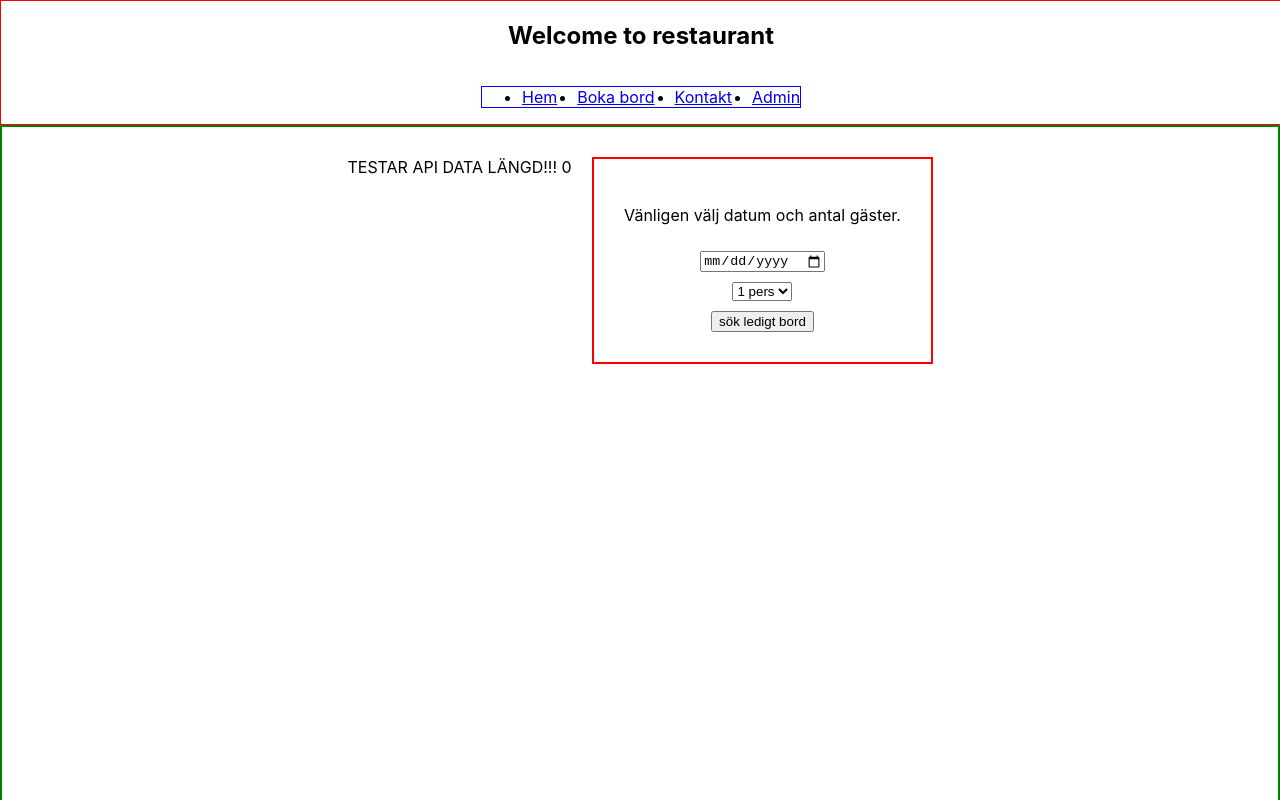
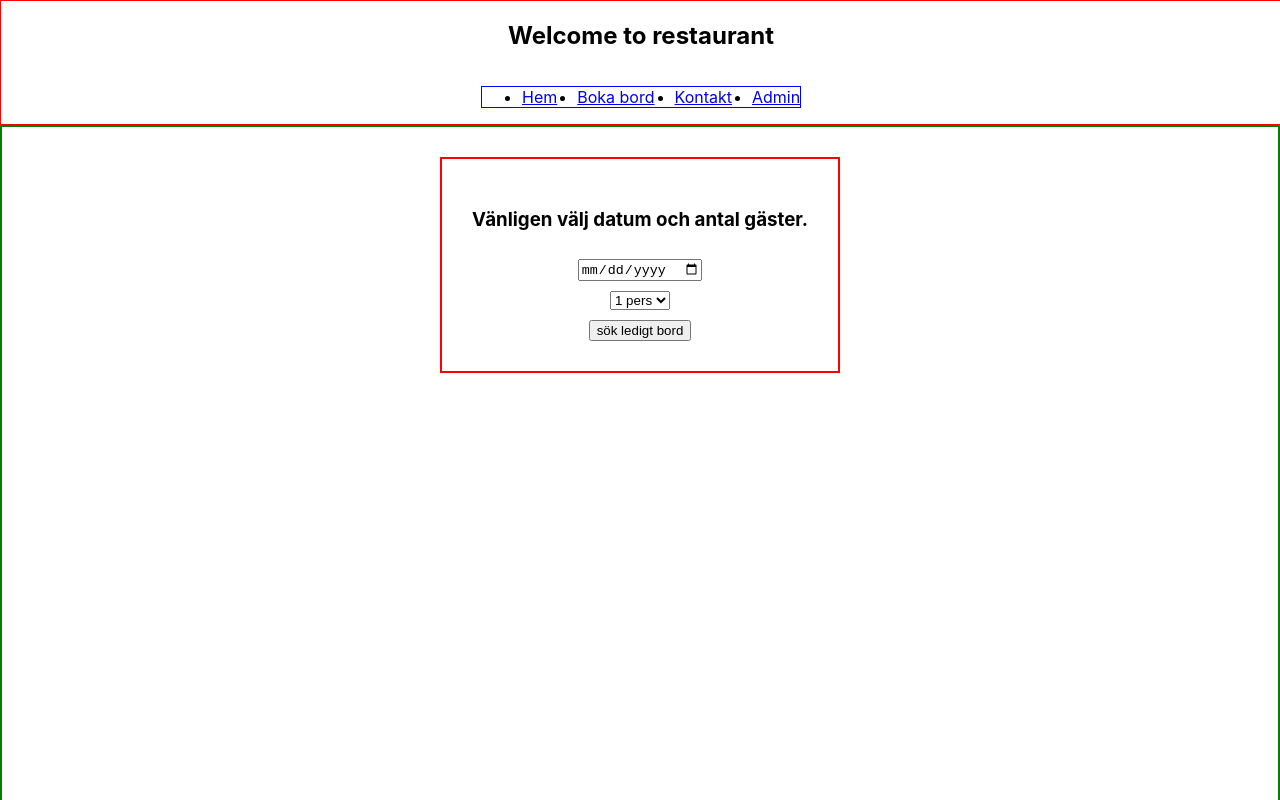
Before and after one commit to GamerShabandari/react-restaurang, a React (Create React App) app: page /booking in a window 1280 px wide. Shown: the top 800 px of the page. Built offline with nearby package versions, Linux system fonts and the light colour scheme; no server answers.

Commit message:
småfix css och html text

```diff
--- a/src/App.css
+++ b/src/App.css
@@ -1,6 +1,4 @@
-.App {
-  text-align: center;
-}
+
  nav{
    display: flex;
    flex-direction: column;
--- a/src/components/booking.css
+++ b/src/components/booking.css
@@ -1,4 +1,5 @@
 .bookingContainer{
+    width:auto;
     border: 2px solid green;
     min-height: 100vh;
     display: flex;
@@ -26,7 +27,14 @@
     align-items: center;
     justify-content: center;
     padding: 30px;
-    gap: 10px;
+}
+
+.formContainer form{
+    display: flex;
+    flex-direction: column;
+    gap: 5px;
+    width: 50%;
+    margin: 0 auto;
 }
 
 @media screen and (min-width: 1000px) {
@@ -37,6 +45,7 @@
       align-items:flex-start;
       gap: 20px;
       min-height: 100vh;
+      width: auto;
       padding: 30px;
     }
   }
--- a/src/components/booking.tsx
+++ b/src/components/booking.tsx
@@ -291,9 +291,9 @@ export function Booking() {
     const [showBookingDone, setShowBookingDone] = useState(false);
 
 
-    useEffect(()=>{
+    useEffect(() => {
         axios.get<IBooking[]>("https://school-restaurant-api.azurewebsites.net/booking/restaurant/624db995d80b65d5c561f68d")
-        .then(response =>  {
+            .then(response => {
                 console.log(response.data);
                 setBookingsFromApi([...response.data])
             })
@@ -386,29 +386,24 @@ export function Booking() {
         setShowError(false)
 
         setShowUserForm(false)
-        axios.post("https://school-restaurant-api.azurewebsites.net/booking/create", booking, {headers: {"content-type": "application/json"}})
-        .then(response =>{ console.log(response.data);
+        axios.post("https://school-restaurant-api.azurewebsites.net/booking/create", booking, { headers: { "content-type": "application/json" } })
+            .then(response => {
                 setShowBookingDone(true)
             })
-        .catch(error => { console.log(error);
+            .catch(error => {
+                console.log(error);
 
-            /// här kan du skapa ett felmeddelande och state för UI
+                alert("något gick tyvärr fel, försök igen senare.")
             })
-        // setShowBookingDone(true)
-
-        console.log(booking);
-
     }
 
     ///////////////////////////////////////////////////////////////////////////////////////////////////////////
 
     return (<main className="bookingContainer animate__animated animate__fadeIn">
 
-       TESTAR API DATA LÄNGD!!! {bookingsFromApi.length}
-
         {!showBookingDone && <div className="inputContainer animate__animated animate__backInDown">
 
-            <p>Vänligen välj datum och antal gäster.</p>
+            <h3>Vänligen välj datum och antal gäster.</h3>
             <input type="date" onChange={handleChosenDate} />
 
             <select name="amountOfGuests" onChange={handleChosenAmountOfGuests}>
@@ -431,7 +426,7 @@ export function Booking() {
 
         {showUserForm && <div className="formContainer animate__animated animate__backInDown">
             <div>
-                <h1>Fyll i resterande uppgifter för att slutföra bokning</h1>
+                <h3>Fyll i resterande uppgifter för att slutföra bokning</h3>
                 <div>
                     <p>Dina val: bord för {chosenAmountOfGuests} personer klockan {chosenTime} - {chosenDate}</p>
                 </div>
```
Lines whose indentation alone changed are shown as unchanged.
